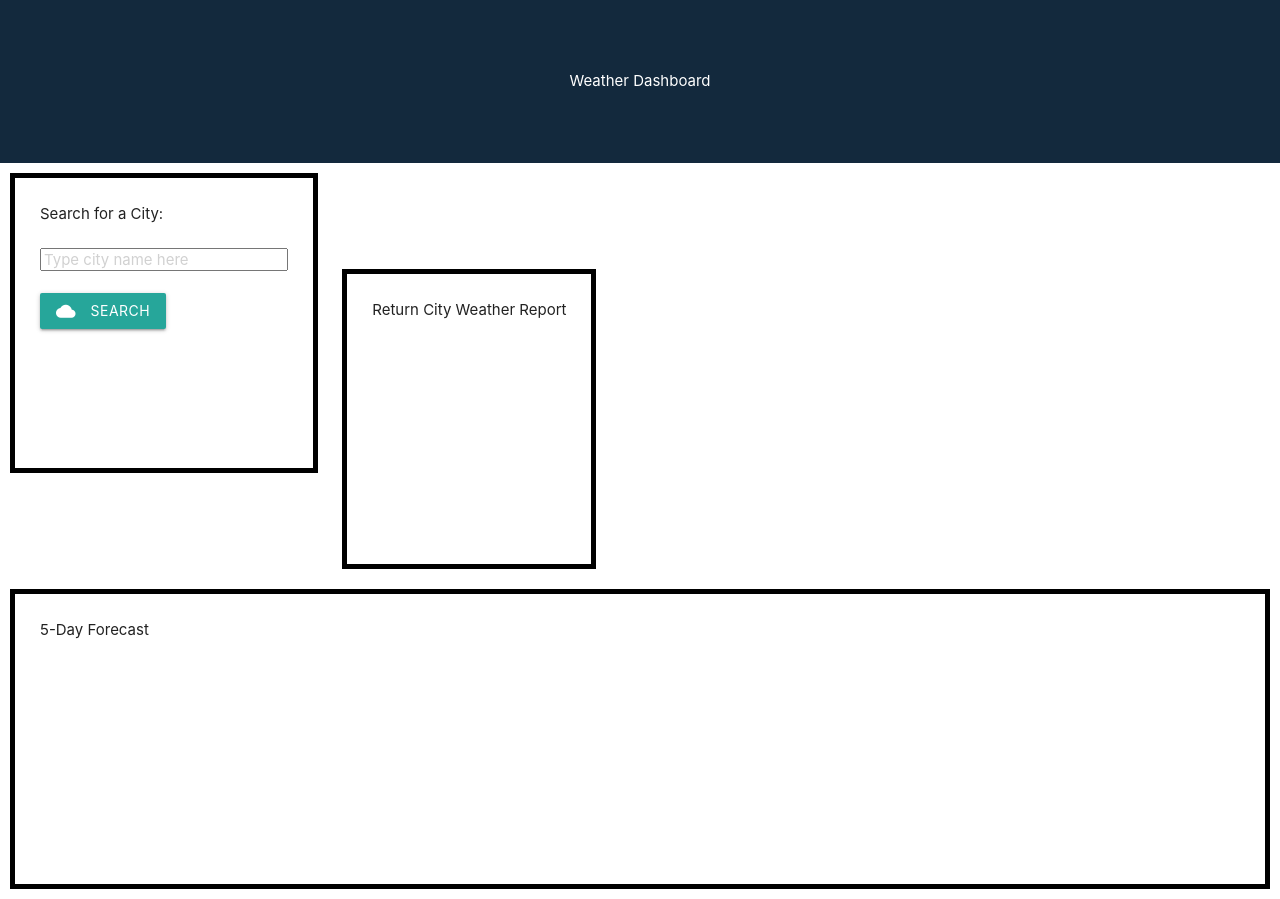
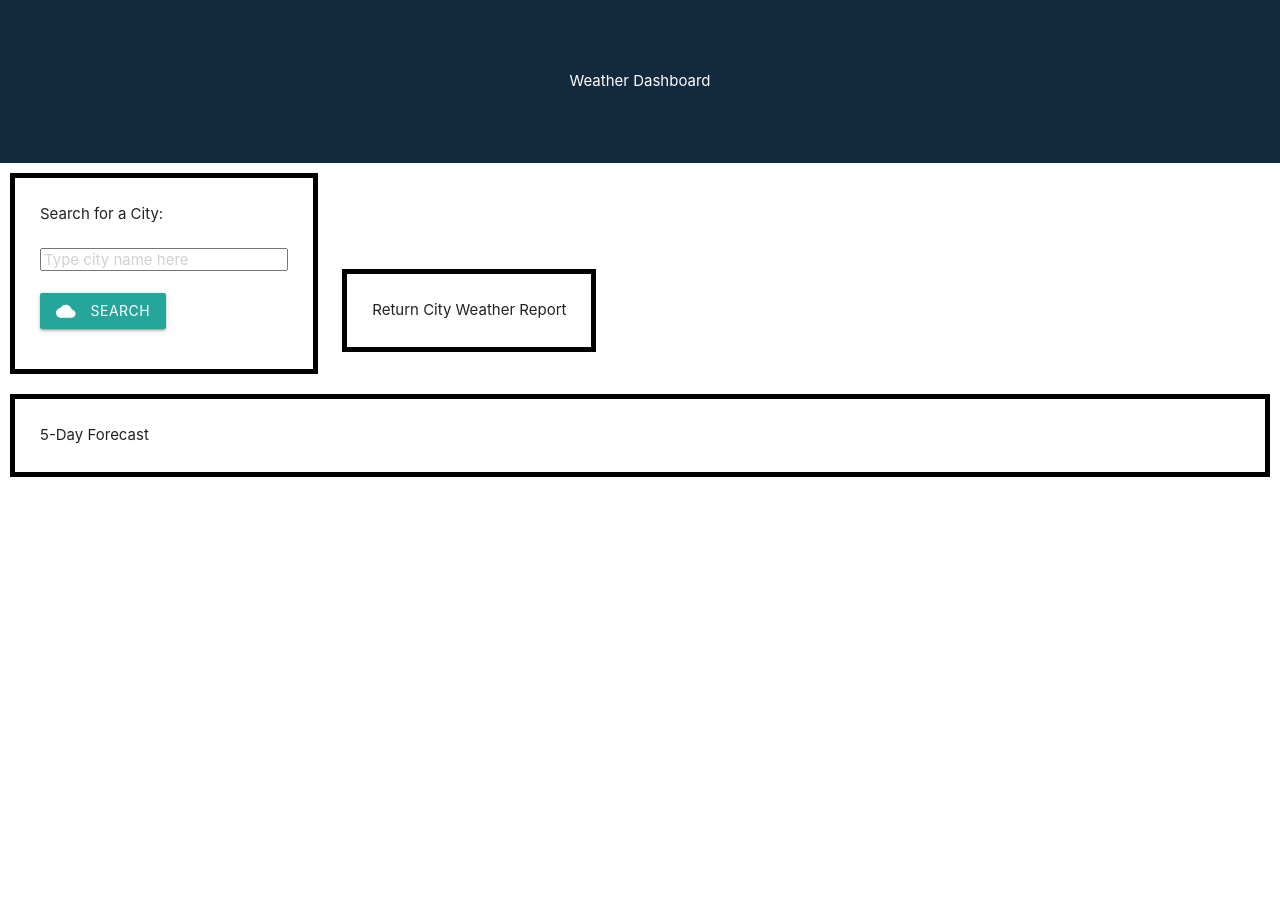
Before and after one commit to GPLOTKE/06-Homework-Server-Side-APIs, a plain HTML site: page index.html in a window 1280 px wide. After the commit the page ends 800 px from the top, so only its background shows below. Drawn offline with nearby package versions, Linux system fonts and the light colour scheme.

Commit message:
changed height

```diff
--- a/style.css
+++ b/style.css
@@ -17,17 +17,26 @@ input {
 
 .box {
     max-width: 100%;
-    height: 300px;
+    height: inherit;
     margin: 10px;
     padding: 25px;
     border: 5px solid black;
-    ;
 }
 
 #weather-report {
-    position: absolute;
+    /* position: absolute; */
 }
 
 #forecast {
     /* position: absolute; */
 }
+
+
+/* ul {
+    margin: 3rem auto;
+    font-size: 1.75rem;
+}
+
+ul li {
+    margin: 1.2rem 0;
+} */
```
